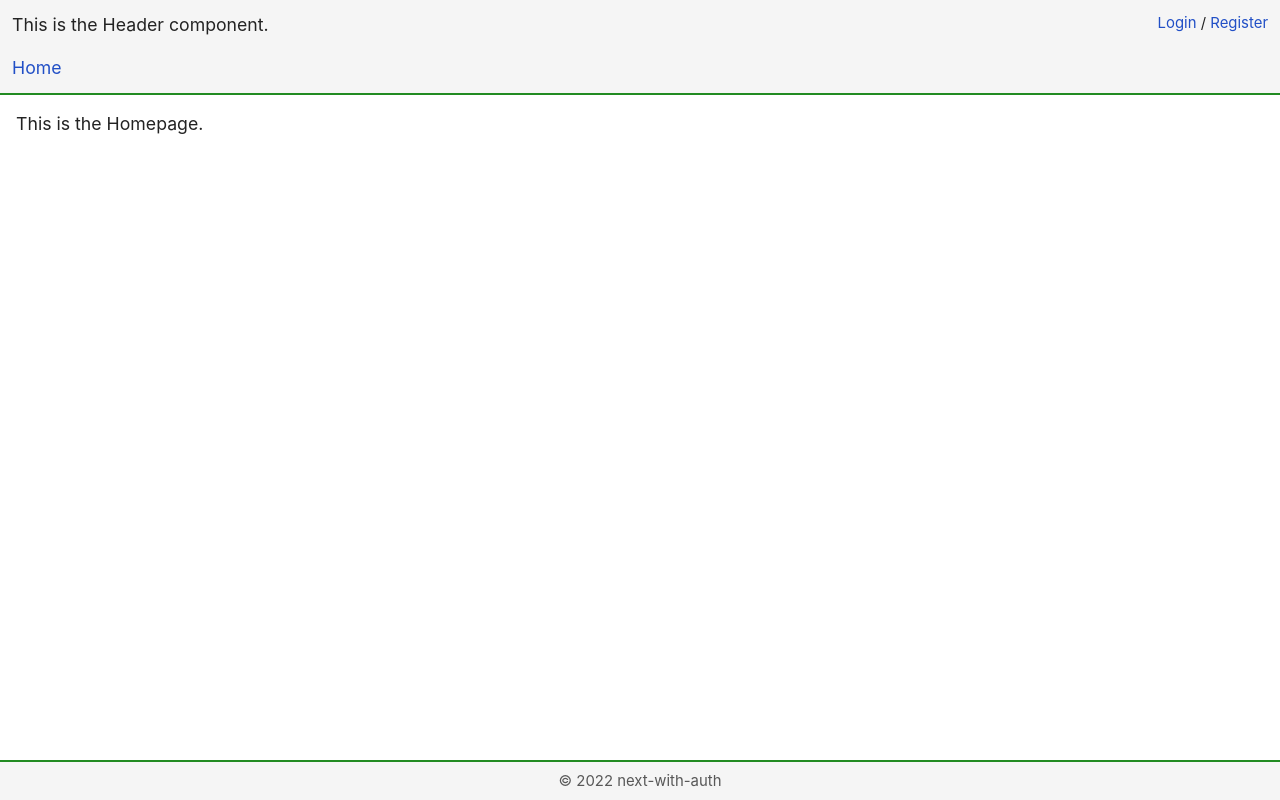
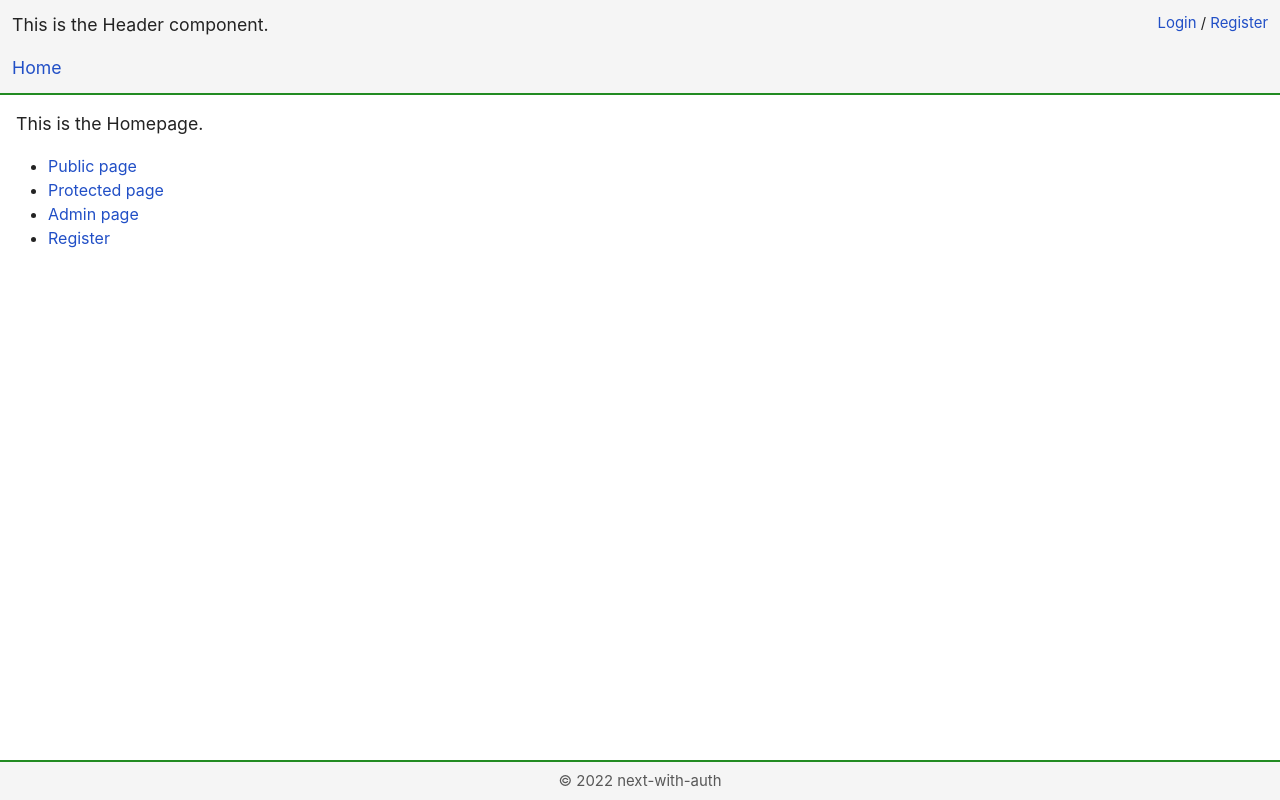
Before and after one commit to mike14747/next-with-auth, a Next.js app: page / in a window 1280 px wide. Built offline with nearby package versions, Linux system fonts and the light colour scheme; no server answers.

Commit message:
Added links to all the pages onto the homepage.

```diff
--- a/pages/index.js
+++ b/pages/index.js
@@ -1,4 +1,5 @@
 import Head from 'next/head';
+import Link from 'next/link';
 
 export default function Home() {
     return (
@@ -10,6 +11,48 @@ export default function Home() {
             <p>
                 This is the Homepage.
             </p>
+
+            <ul>
+                <li>
+                    <Link href="/public">
+                        {/* eslint-disable-next-line jsx-a11y/anchor-is-valid */}
+                        <a>
+                            Public page
+                        </a>
+
+                    </Link>
+                </li>
+
+                <li>
+                    <Link href="/protected">
+                        {/* eslint-disable-next-line jsx-a11y/anchor-is-valid */}
+                        <a>
+                            Protected page
+                        </a>
+
+                    </Link>
+                </li>
+
+                <li>
+                    <Link href="/admin">
+                        {/* eslint-disable-next-line jsx-a11y/anchor-is-valid */}
+                        <a>
+                            Admin page
+                        </a>
+
+                    </Link>
+                </li>
+
+                <li>
+                    <Link href="/register">
+                        {/* eslint-disable-next-line jsx-a11y/anchor-is-valid */}
+                        <a>
+                            Register
+                        </a>
+
+                    </Link>
+                </li>
+            </ul>
         </>
     );
 }
```
